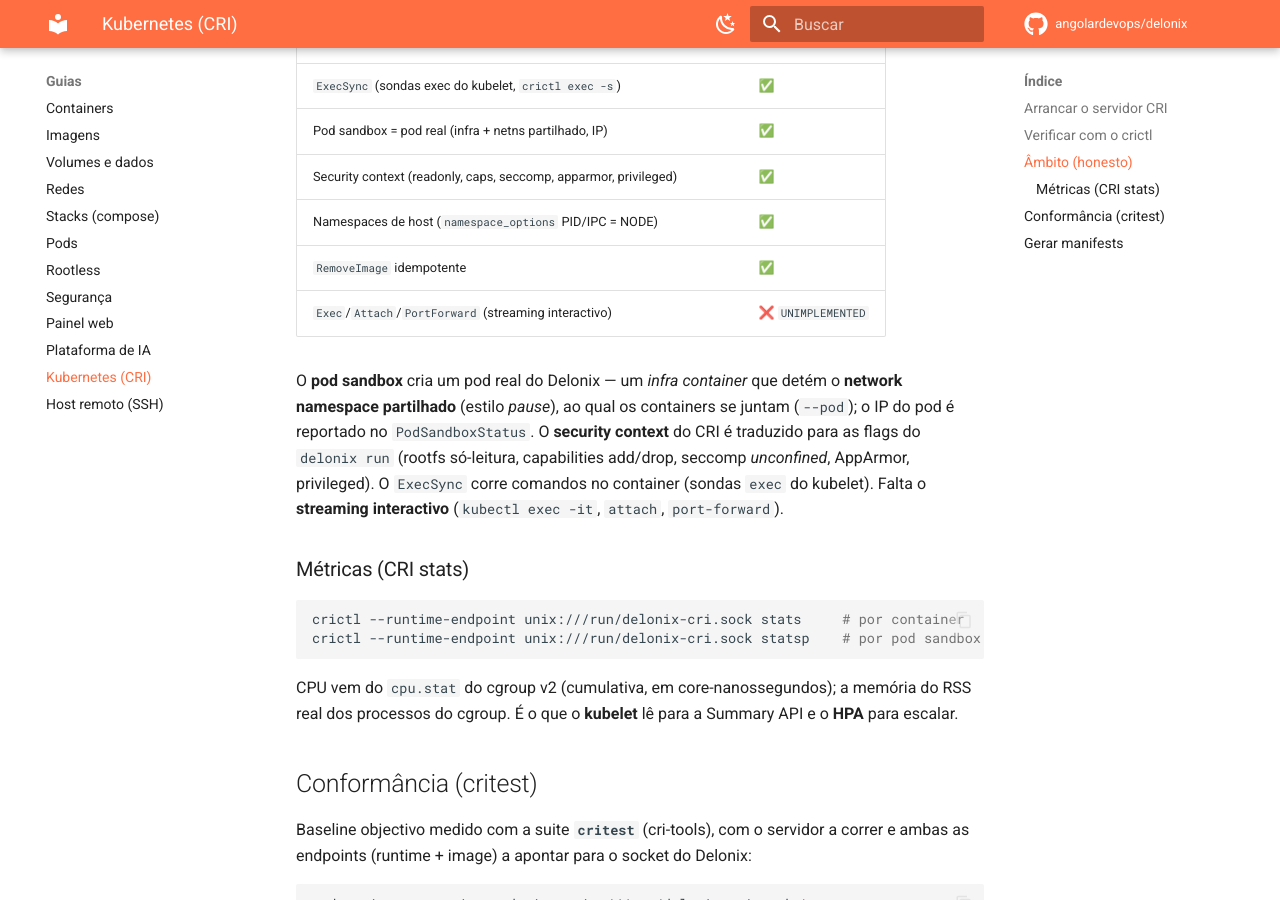
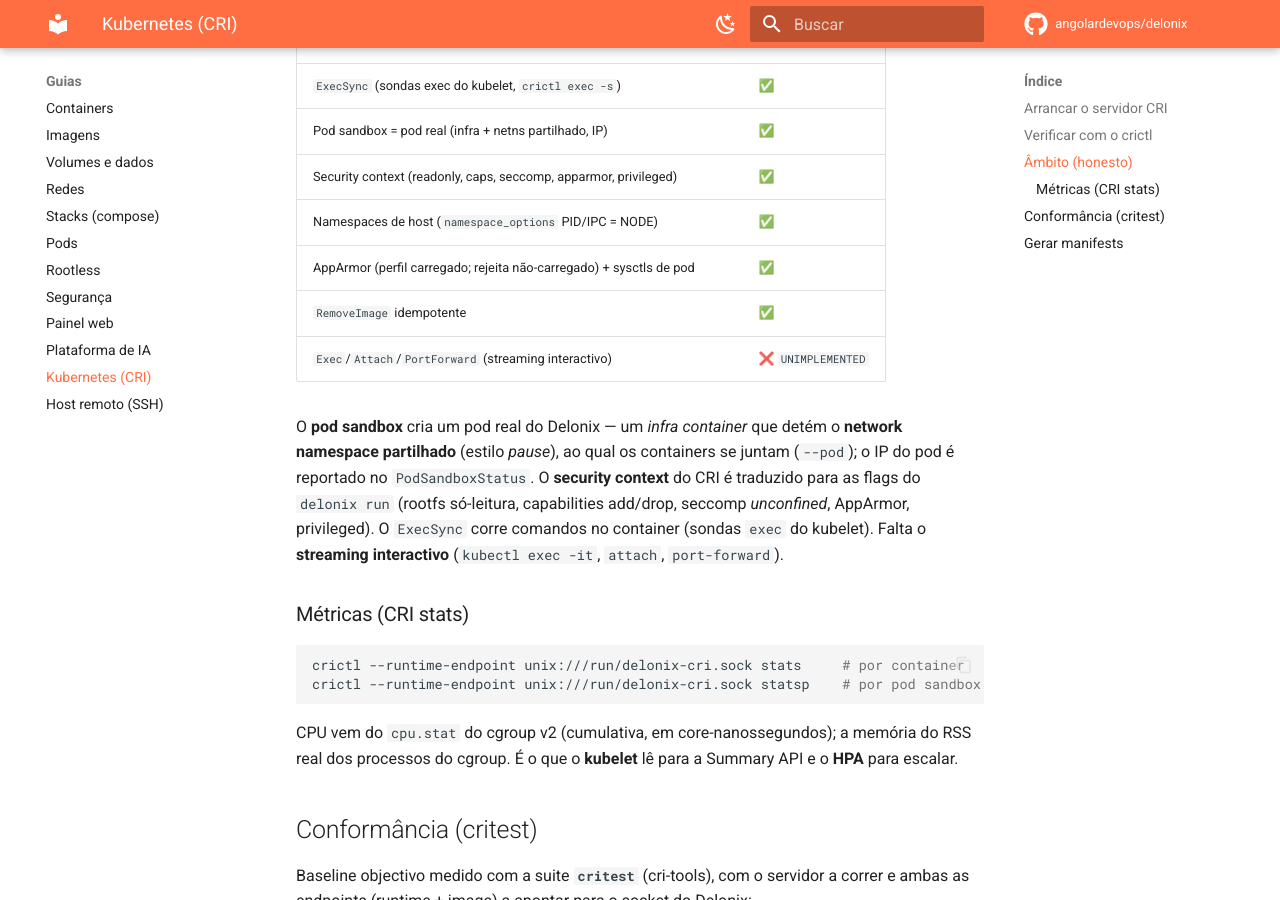
Before and after one commit to angolardevops/delonix, an MkDocs documentation site: the page built from docs/guides/kubernetes.md, in a window 1280 px wide and 900 px high, scrolled down 1057 px. Built offline with MkDocs 1.6.1 and Material for MkDocs 9.7.7, drawn with Linux system fonts in a browser that asks for light colours; comment, search, counter and statistics services are not loaded.

Commit message:
docs: AppArmor + sysctls de pod (v0.1.30)

```diff
--- a/docs/guides/kubernetes.md
+++ b/docs/guides/kubernetes.md
@@ -37,6 +37,7 @@
 | Pod sandbox = pod real (infra + netns partilhado, IP) | ✅ |
 | Security context (readonly, caps, seccomp, apparmor, privileged) | ✅ |
 | Namespaces de host (`namespace_options` PID/IPC = NODE) | ✅ |
+| AppArmor (perfil carregado; rejeita não-carregado) + sysctls de pod | ✅ |
 | `RemoveImage` idempotente | ✅ |
 | `Exec`/`Attach`/`PortForward` (streaming interactivo) | ❌ `UNIMPLEMENTED` |
 
```
